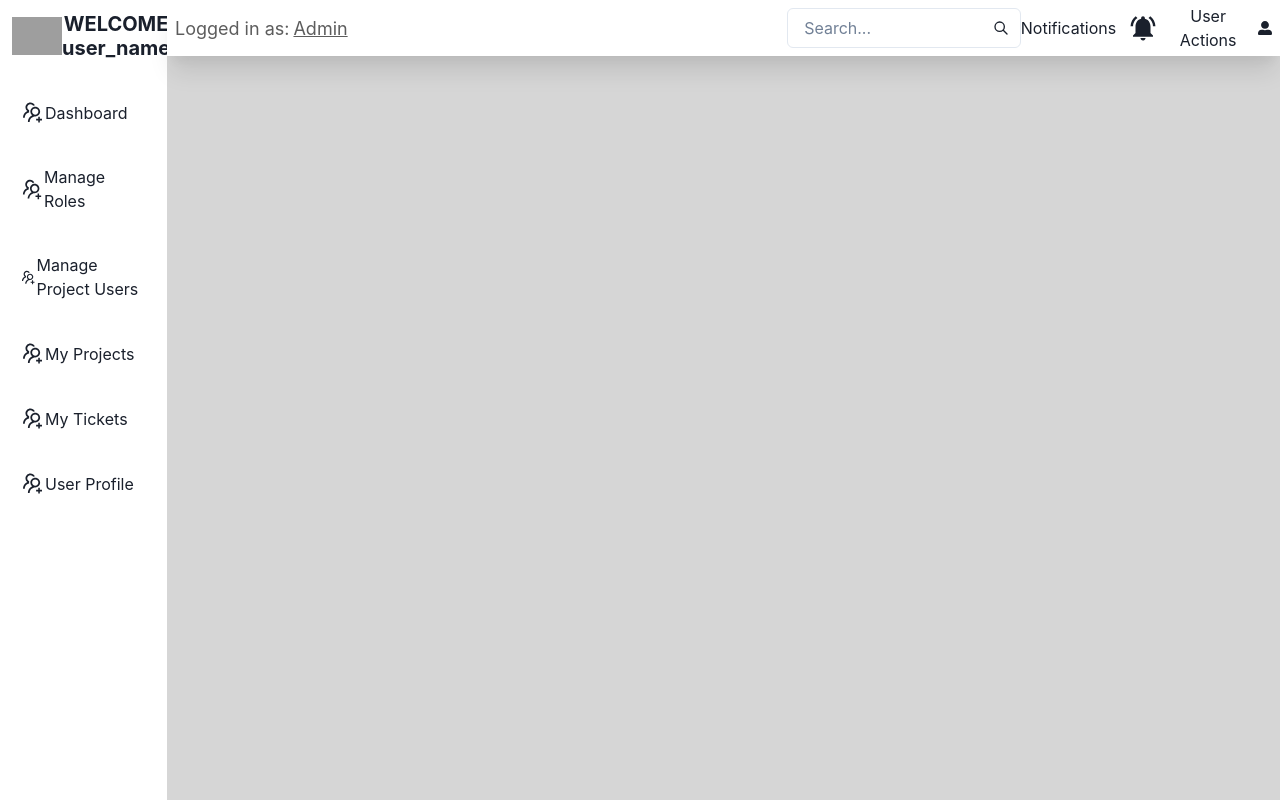
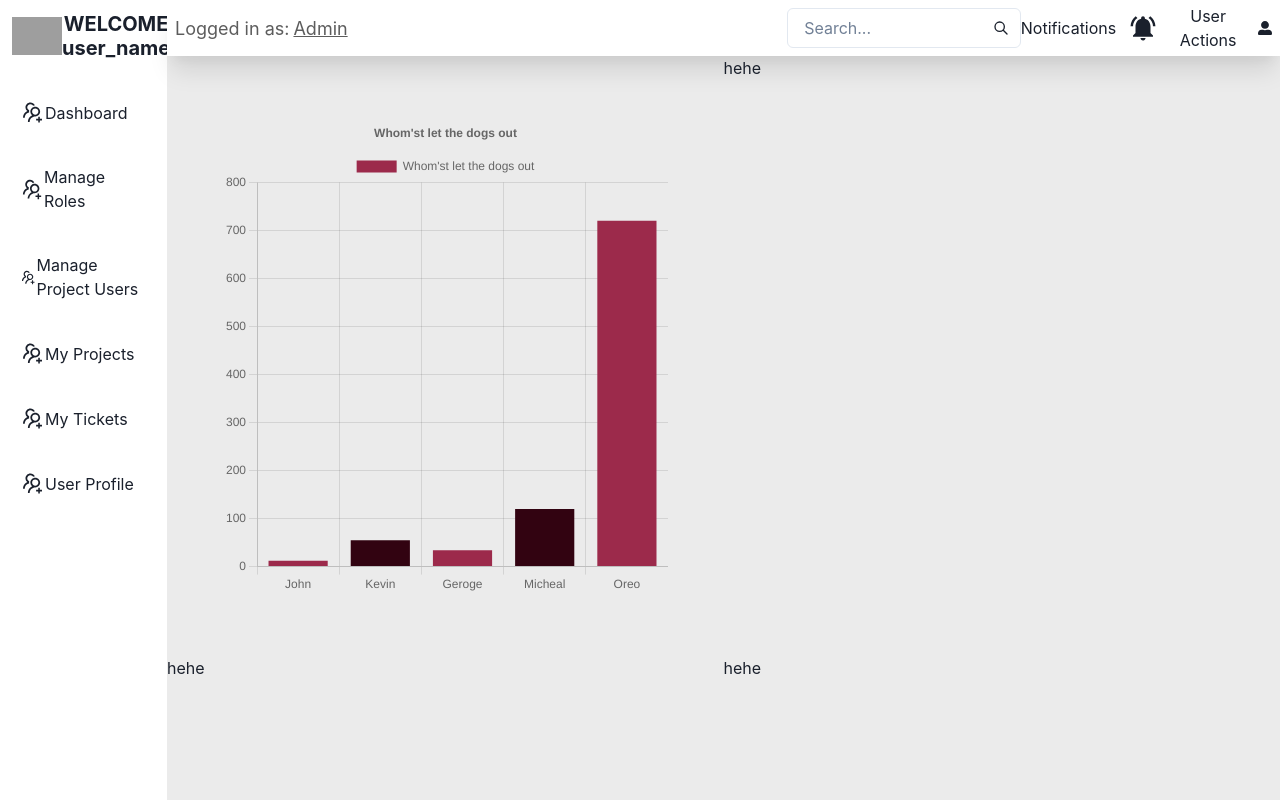
Before and after one commit to ShariqAli-Dev/bug-tracker, a Next.js app: page /dashboard in a window 1280 px wide. Built offline with nearby package versions, Linux system fonts and the light colour scheme; grey boxes are pictures that could not be loaded.

Commit message:
created prototype bar graph

```diff
--- a/package.json
+++ b/package.json
@@ -12,10 +12,12 @@
     "@chakra-ui/react": "^2.2.1",
     "@emotion/react": "^11",
     "@emotion/styled": "^11",
+    "chart.js": "^3.8.0",
     "framer-motion": "^6",
     "nanoid": "^4.0.0",
     "next": "12.2.0",
     "react": "18.2.0",
+    "react-chartjs-2": "^4.3.1",
     "react-dom": "18.2.0",
     "react-icons": "^4.4.0"
   },
--- a/pages/dashboard.tsx
+++ b/pages/dashboard.tsx
@@ -1,9 +1,59 @@
 import type { NextPage } from 'next';
-import { Flex } from '@chakra-ui/react';
+import { Box, Flex, Grid, GridItem } from '@chakra-ui/react';
 import NavBar from '../components/Navbar';
 import DashHeader from '../components/DashHeader';
+import {
+  Chart as ChartJS,
+  CategoryScale,
+  LinearScale,
+  BarElement,
+  Title,
+  Tooltip,
+  Legend,
+} from 'chart.js';
+import { Bar } from 'react-chartjs-2';
+import { useEffect, useState } from 'react';
+ChartJS.register(
+  CategoryScale,
+  LinearScale,
+  BarElement,
+  Title,
+  Tooltip,
+  Legend
+);
 
 const Dashboard: NextPage = () => {
+  const [chartData, setChartData] = useState({
+    datasets: [],
+  });
+  const [chartOptions, setChartOptions] = useState({});
+
+  useEffect(() => {
+    setChartData({
+      labels: ['John', 'Kevin', 'Geroge', 'Micheal', 'Oreo'],
+      datasets: [
+        {
+          label: "Whom'st let the dogs out",
+          data: [12, 55, 34, 120, 720],
+          borderColor: 'rgb(53, 162, 235)',
+          backgroundColor: ['#9C2A4B', '#320311'],
+        },
+      ],
+    });
+    setChartOptions({
+      maintainAspectRatio: false,
+      responsive: true,
+      plugins: {
+        legend: {
+          position: 'top',
+        },
+        title: {
+          display: true,
+          text: "Whom'st let the dogs out",
+        },
+      },
+    });
+  }, []);
   return (
     <Flex h='100vh' flexDir='row' overflow='hidden' maxW='2000px'>
       {/* Dashboard/Navbar */}
@@ -12,10 +62,28 @@ const Dashboard: NextPage = () => {
       </Flex>
 
       {/* Components */}
-      <Flex backgroundColor='blackAlpha.300' w='full'>
+      <Flex backgroundColor='blackAlpha.200' w='full' flexDirection='column'>
         {/* DashHeader Component */}
         <DashHeader />
         {/* Components */}
+        <Grid h='full' templateColumns='repeat(2, 1fr)'>
+          <GridItem>
+            <Flex justifyContent='center' alignItems='center' h='full'>
+              <Box h='80%' w='80%'>
+                <Bar options={chartOptions} data={chartData} />
+              </Box>
+            </Flex>
+          </GridItem>
+          <GridItem>
+            <h1>hehe</h1>
+          </GridItem>
+          <GridItem>
+            <h1>hehe</h1>
+          </GridItem>
+          <GridItem>
+            <h1>hehe</h1>
+          </GridItem>
+        </Grid>
       </Flex>
     </Flex>
   );
```
Also changed, not shown: 1 other file (tests, documents, lock files or other folders).
